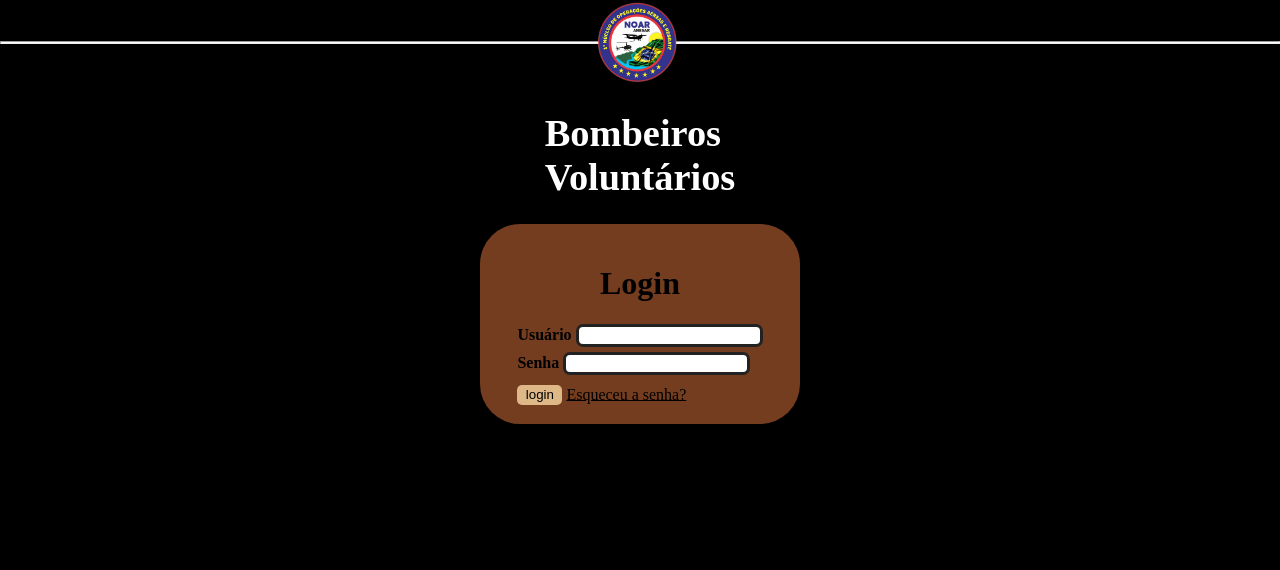
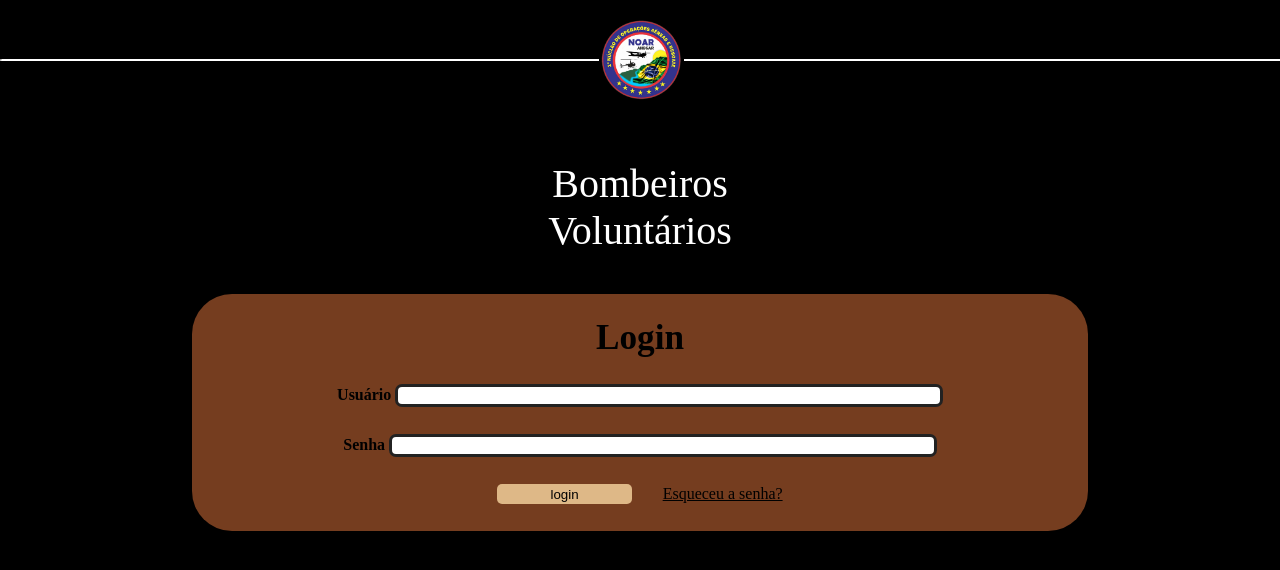
Before and after one commit to ArthurLima340/SA-bombeiros, a PHP site: page /pg-login.html in a window 1280 px wide. Shown: the top 570 px of the page. Run offline with PHP 8.4, Linux system fonts and the light colour scheme.

Commit message:
atualização

```diff
--- a/login/css/pg-login.css
+++ b/login/css/pg-login.css
@@ -11,17 +11,16 @@ body{
 }
 img{
     width: 85px;
-    position: fixed;
-    left: 46.5%;
 }
-hr{
-    width: 100%;
-    height: 2%;
+.linha{
+    width: 50%;
     background-color: white;
+    height: 1%;
 }
+
 header{
     width: 100%;
-    height: 85px;
+    height: 15%;
     display: flex;
     align-items: center;
 }
@@ -30,26 +29,30 @@ header{
     justify-content: center;
     align-items: center;
     flex-direction: column;
+    margin: 0;
 }
-
 
 .titulo{
     margin: 0;
     padding: 0;
     color: white;
     display: flex;
-    font-size: 120%;
+    text-align: center;
     align-items: center;
     justify-content: center;
 }
-#login{
+.titulo p{
+    font-size: 250%;
+}
+.login{
+    width: 70%;
+    display: flex;
+}
+.card{
     border-radius: 40px;
-    display: flex;
-    align-items: center;
-    justify-content: center;
     background: #ed7c3f7e;
-    width: 25%;
-    height: 200px;
+    width: 100%;
+    text-align: center;
 }
 .submit{
     background-color: burlywood;
@@ -59,19 +62,30 @@ header{
     height: 20px;
 }
 .card-header{
-    position: relative;
+    font-size: 110%;
     text-align: center;
+    margin: 0;
+    padding: 0;
 }
 .card-content-area{
-    margin-top: 5px;
+    margin-top: 3%;
 }
 .card-footer{
-    margin-top: 10px;
+    margin-top: 3%;
+    margin-bottom: 3%;
+}
+.card-footer input{
+    width: 15%;
 }
 .card-content input{
+    width: 60%;
     border: 3px solid rgb(34, 34, 34);
     border-radius: 7px;
 }
+.card-footer a{
+    font-size: 100%;
+}
 a{
+    margin-left: 3%;
     color: black;
 }
--- a/login/pg-login.html
+++ b/login/pg-login.html
@@ -6,20 +6,23 @@
     <meta name="viewport" content="width=device-width, initial-scale=1.0">
     <title>Document</title>
     <link rel="stylesheet" href="css/pg-login.css">
+    <style>
+
+    </style>
 </head>
 
 <body>
     <header>
         <hr>
-        <!-- <div class="linha"></div> -->
+        <div class="linha"></div>
         <img src="img/noar-logo.png" alt="">
-        <!-- <div class="linha"></div> -->
+        <div class="linha"></div>
     </header>
     <div class="conteudo">
         <div class="titulo">
-            <h1>Bombeiros <br> Voluntários</h1>
+            <p>Bombeiros <br> Voluntários</p>
         </div>
-        <div id="login">
+        <div class="login">
             <form class="card">
                 <div class="card-header">
                     <h1>Login</h1>
```
